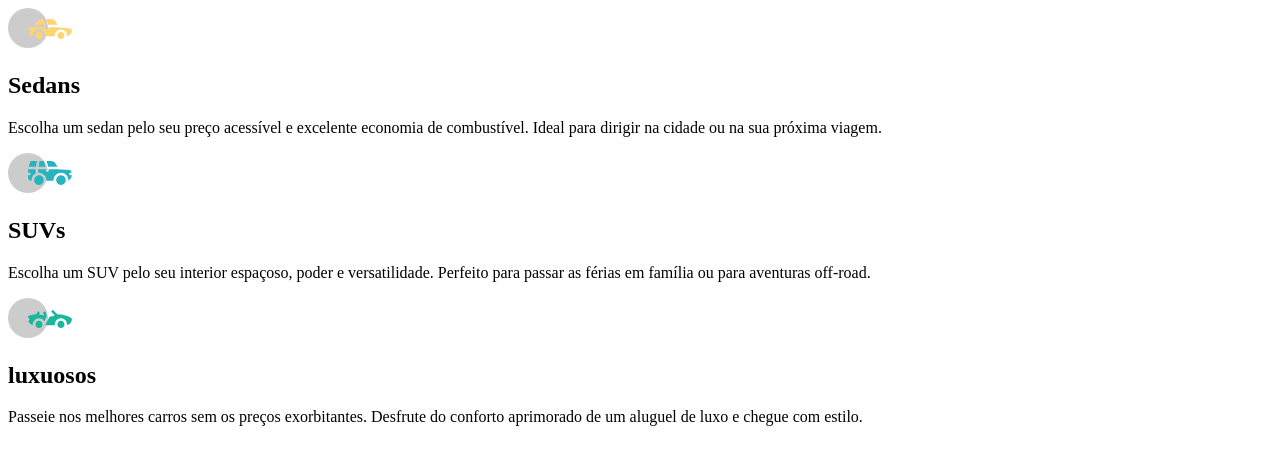
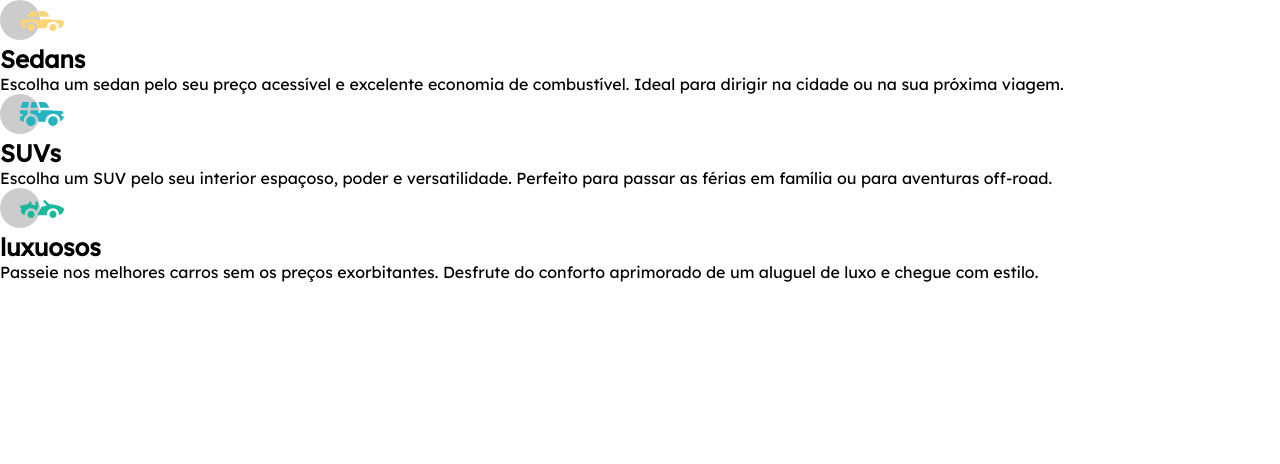
Before and after one commit to Larabeatriz08/carros-3, a plain HTML site: page index.html in a window 1280 px wide. Drawn offline with Linux system fonts and the light colour scheme.

Commit message:
chega ne

```diff
--- a/index.html
+++ b/index.html
@@ -3,6 +3,10 @@
 <head>
     <meta charset="UTF-8">
     <meta name="viewport" content="width=device-width, initial-scale=1.0">
+    <link rel="preconnect" href="https://fonts.googleapis.com">
+<link rel="preconnect" href="https://fonts.gstatic.com" crossorigin>
+<link href="https://fonts.googleapis.com/css2?family=Big+Shoulders+Display:wght@700&family=Lexend+Deca&display=swap" rel="stylesheet">
+    <link rel="stylesheet" href="style.css">
     <title>carros</title>
 </head>
 <body>
@@ -16,7 +20,7 @@
 
 
         <section class="suvs">
-            <img src="./imagens/icon-suvs.svg" alt="carrro SUV">
+            <img src="./imagens/icon-suvs.svg" alt="carro SUV">
             <h2>SUVs</h2>
             <p>Escolha um SUV pelo seu interior espaçoso, poder e versatilidade. Perfeito para passar as férias em família ou para aventuras off-road.</p>
             <a href="Ver mais"></a>
--- /dev/null
+++ b/style.css
@@ -0,0 +1,30 @@
+* {
+    margin: 0;
+    padding: 0;
+    box-sizing: border-box;
+}
+
+:root {
+    --orange:#e38826;
+    --cyan: #006970;
+    --dark-cyan: #004241;
+    --gray: #f2f2f2;
+    --transparent-white: rgba(255, 255, 255, 0.75);
+}
+
+h2 {
+    font-family: 'Big Shoulders Display', sans-serif;
+font-family: 'Lexend Deca', sans-serif;
+}
+
+
+
+p{
+
+font-family: 'Lexend Deca', sans-serif;
+}
+
+a{
+
+font-family: 'Lexend Deca', sans-serif;
+}
```
